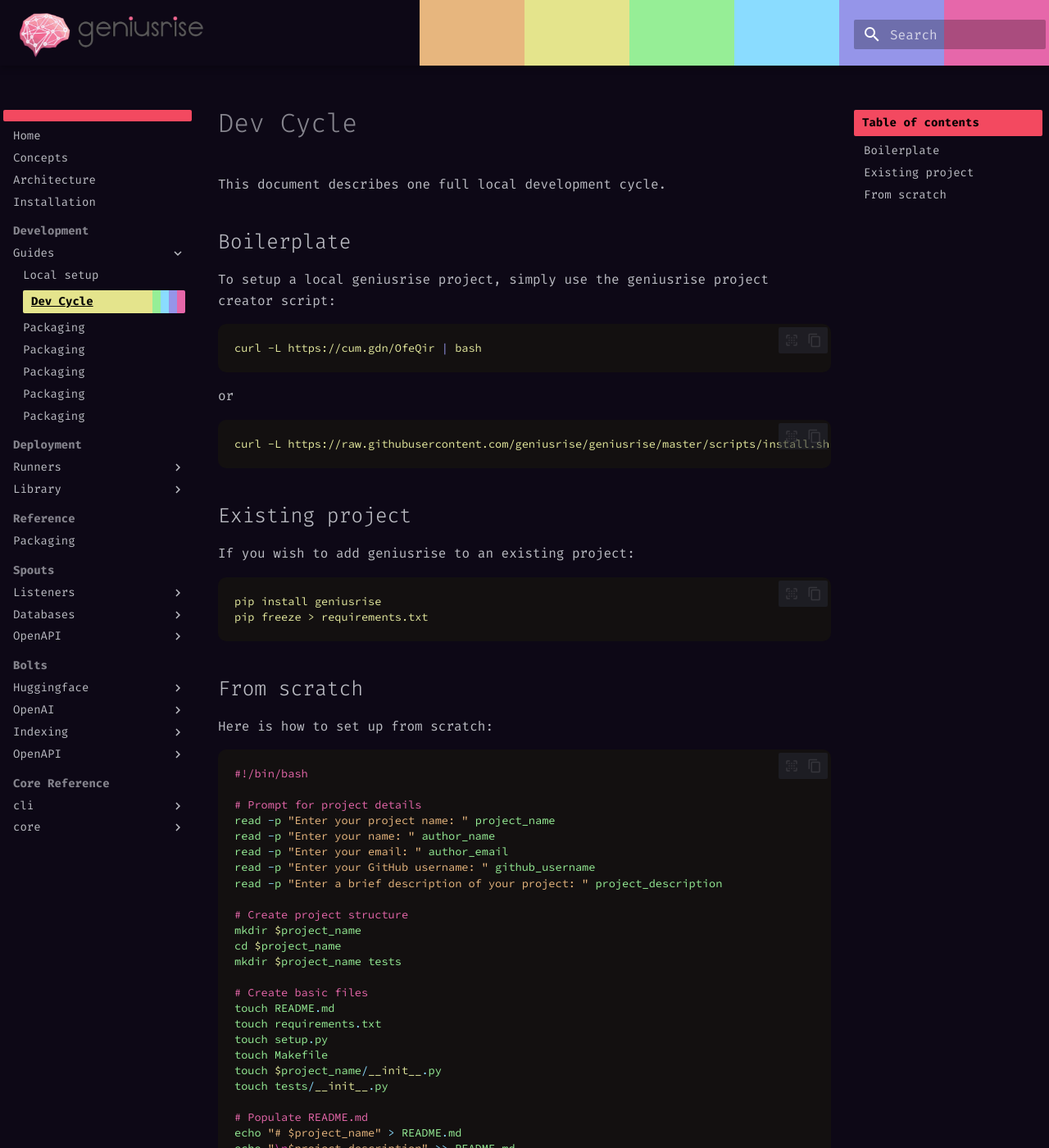
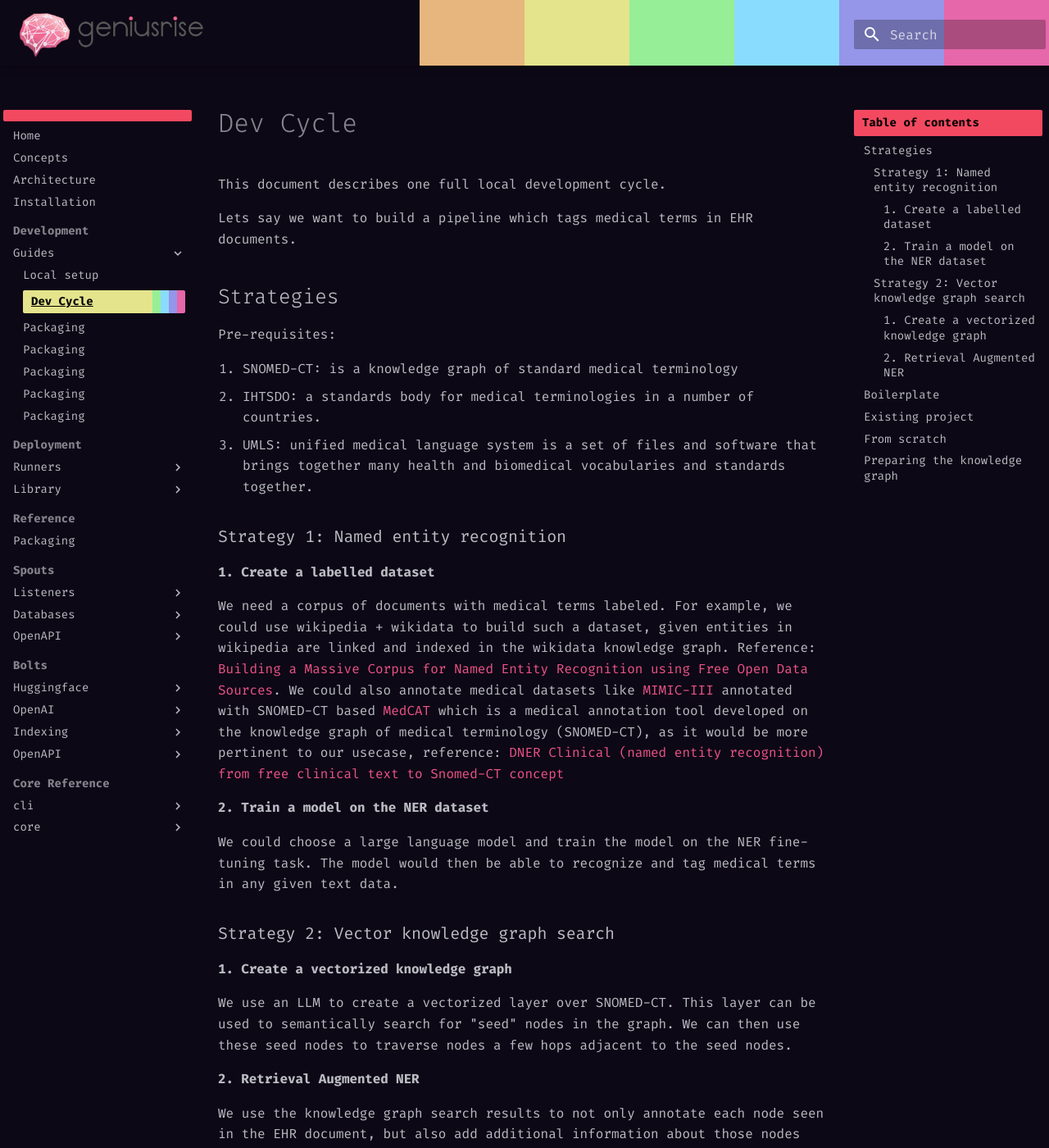
Before and after one commit to geniusrise/docs, an MkDocs documentation site: the page built from docs/guides/dev_cycle.md, in a window 1280 px wide and 1400 px high. Shown: the whole window at 82% size. Built offline with MkDocs 1.6.1 and Material for MkDocs 9.7.7, drawn with Linux system fonts in a browser that asks for light colours; some of the changed text lies outside the part shown.

Commit message:
add examples

````diff
--- a/docs/guides/dev_cycle.md
+++ b/docs/guides/dev_cycle.md
@@ -1,19 +1,43 @@
 # Dev Cycle
 
 This document describes one full local development cycle.
+
+Lets say we want to build a pipeline which tags medical terms in EHR documents.
+
+## Strategies
+
+Pre-requisites:
+
+1. SNOMED-CT: is a knowledge graph of standard medical terminology
+2. IHTSDO: a standards body for medical terminologies in a number of countries.
+3. UMLS: unified medical language system is a set of files and software that brings together many health and biomedical vocabularies and standards together.
+
+### Strategy 1: Named entity recognition
+
+#### 1. Create a labelled dataset
+
+We need a corpus of documents with medical terms labeled. For example, we could use wikipedia + wikidata to build such a dataset, given entities in wikipedia are linked and indexed in the wikidata knowledge graph. Reference: [Building a Massive Corpus for Named Entity Recognition using Free Open Data Sources](https://arxiv.org/pdf/1908.05758.pdf). We could also annotate medical datasets like [MIMIC-III](https://physionet.org/content/mimiciii/1.4/) annotated with SNOMED-CT based [MedCAT](https://github.com/CogStack/MedCAT) which is a medical annotation tool developed on the knowledge graph of medical terminology (SNOMED-CT), as it would be more pertinent to our usecase, reference: [DNER Clinical (named entity recognition) from free clinical text to Snomed-CT concept](https://www.wseas.org/multimedia/journals/computers/2017/a205805-078.pdf)
+
+#### 2. Train a model on the NER dataset
+
+We could choose a large language model and train the model on the NER fine-tuning task. The model would then be able to recognize and tag medical terms in any given text data.
+
+### Strategy 2: Vector knowledge graph search
+
+#### 1. Create a vectorized knowledge graph
+
+We use an LLM to create a vectorized layer over SNOMED-CT. This layer can be used to semantically search for "seed" nodes in the graph. We can then use these seed nodes to traverse nodes a few hops adjacent to the seed nodes.
+
+#### 2. Retrieval Augmented NER
+
+We use the knowledge graph search results to not only annotate each node seen in the EHR document, but also add additional information about those nodes derived from its adjacent nodes. But first, we also need to make sure that we query the right information instead of simply vectorized chunks and throwing it at semantic search. We would need a "traditional" pipeline for this - lemmatization followed by POS tagging. We use both proper nouns and out of vocabulary words as search query terms.
 
 ## Boilerplate
 
 To setup a local geniusrise project, simply use the geniusrise project creator script:
 
 ```bash
-curl -L https://cum.gdn/OfeQir | bash
-```
-
-or
-
-```bash
-curl -L https://raw.githubusercontent.com/geniusrise/geniusrise/master/scripts/install.sh | bash
+curl -L https://geniusrise.new | bash
 ```
 
 ## Existing project
@@ -116,3 +140,25 @@
 chmod +x ./install.sh
 ./install.sh
 ```
+
+## Preparing the knowledge graph
+
+Lets prepare the knowledge graph by vectorizing each node's knowledge into a vectorized flat memory. This is a periodic activity that one needs to do whenever a new version of SNOMED-CT is released (typically bi-annually).
+
+We use the international version of SNOMED-CT from [https://www.nlm.nih.gov/healthit/snomedct/international.html](https://www.nlm.nih.gov/healthit/snomedct/international.html).
+
+
+```bash
+mkdir data
+cd data
+```
+
+Go to [UMLS](https://www.nlm.nih.gov/research/umls/licensedcontent/umlsknowledgesources.html) or [IHTSDO](https://mlds.ihtsdotools.org/) website, register, agree to the agreements and after approval, download the knowledge graph.
+
+![snomed](../assets/snomed.png)
+
+Unzip the file
+
+```bash
+unzip SnomedCT_InternationalRF2_PRODUCTION_20230901T120000Z.zip
+```
````
Also changed, not shown: other parts of docs/guides/dev_cycle.md (+1 -1 lines), docs/guides/local.md (+19 -20 lines), docs/assets/snomed.png (added), site/search/search_index.json, 1 other file.
